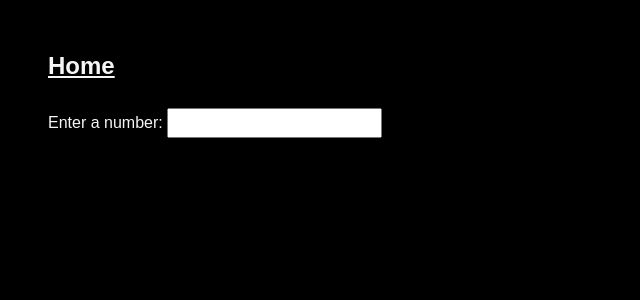
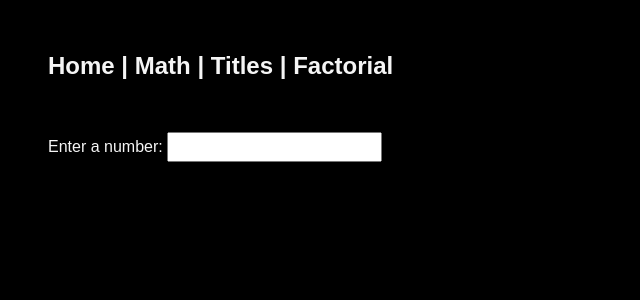
Before and after one commit to orionwills/model_deployment, a Flask app: page /fancy-math-form in a window 1280 px wide. Shown: the top 300 px of the page, without its empty margins (0-640 px from the left). Run offline with Flask 2, Linux system fonts and the light colour scheme; some libraries are stand-ins or nearby versions.

Commit message:
added final touches

```diff
--- a/static/style.css
+++ b/static/style.css
@@ -10,13 +10,12 @@ p {
     font-size: 24px;
     font-family: sans-serif
 }
-a {
+.navi, a {
     color: whitesmoke;
     background: black;
-    text-decoration: underline;
     font-size: 24px;
-    font-family: sans-serif;
-    font-weight: bold
+    font-family: Arial;
+    font-weight: bold;
 }
 
 body {
--- a/templates/fancy-math-form.html
+++ b/templates/fancy-math-form.html
@@ -9,7 +9,7 @@
     <title>Fancy Math Stuff</title>
 </head>
 <body class="p-5">
-    <a href="http://localhost:5000/">Home</a>
+    {% include 'navbar.html' %}
     <br />
     <br />
     <form action="/math-results" method="POST">
--- a/templates/make-greeting.html
+++ b/templates/make-greeting.html
@@ -9,7 +9,7 @@
     <title>Greetings!</title>
 </head>
 <body class="p-5">
-    <a href="http://localhost:5000/">Home</a> | <a href="http://localhost:5000/fancy-math-form">Math</a>
+    {% include 'navbar.html' %}
     <br /><br />
     <h1>{{ greeting }}</h1>
 </body>
--- a/templates/math-results.html
+++ b/templates/math-results.html
@@ -9,7 +9,7 @@
     <title>Results of Your Math</title>
 </head>
 <body class="p-5">
-    <a href="http://localhost:5000/">Home</a> | <a href="http://localhost:5000/fancy-math-form">Math</a>
+    {% include 'navbar.html' %}
     <h1>Math Results</h1>
 
     <p>Your number ({{ number }}) plus 3 = {{ result }}</p>
--- a/templates/navbar.html
+++ b/templates/navbar.html
@@ -1,4 +1,6 @@
-<a href="http://localhost:5000">Home</a> |
-<a href="http://localhost:5000/fancy-math-form">Math</a> |
-<a href="http://localhost:5000/my-first-form">Titles</a> |
-<a href="http://localhost:5000/factorial">Factorial</a>
+<div class="navi">
+    <a href="http://localhost:5000">Home</a> |
+    <a href="http://localhost:5000/fancy-math-form">Math</a> |
+    <a href="http://localhost:5000/my-first-form">Titles</a> |
+    <a href="http://localhost:5000/factorial">Factorial</a>
+</div>
```
Also changed, not shown: 1 other file.
